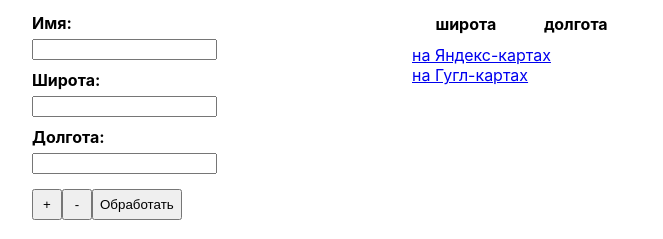
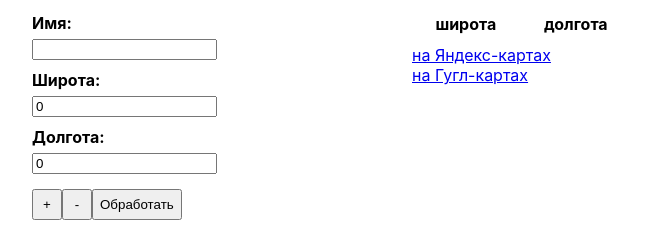
Before and after one commit to oduvanka/object_coordinates, a React (Create React App) app in the folder object-coordinates/: page / in a window 1280 px wide. Shown: the part 145-384 px from the top of the page, without its empty margins (308-971 px from the left). Built offline with nearby package versions, Linux system fonts and the light colour scheme.

Commit message:
Выделяет в отдельный компонент строку с полями ввода координат

```diff
--- a/object-coordinates/src/App.css
+++ b/object-coordinates/src/App.css
@@ -17,7 +17,14 @@
   margin-right: 30px;
 }
 
-.form-item {
+.coordinates-list {
+  margin: 0;
+  padding: 0;
+
+  list-style: none;
+}
+
+.coordinates-item {
   display: flex;
   justify-content: space-between;
   flex-wrap: wrap;
--- a/object-coordinates/src/App.js
+++ b/object-coordinates/src/App.js
@@ -7,6 +7,7 @@ import Result from './components/result';
 class App extends React.Component {
   state = {
     name: undefined,
+    tempArrCoords: [[0, 0]],
     arrCoords: undefined,
     centerLatitude: 0,
     centerLongitude: 0
@@ -68,6 +69,7 @@ class App extends React.Component {
         />
         <div className="content">
           <InitialData
+            tempArrCoords={this.state.tempArrCoords}
             jsonCoords={this.handleSubmitCoords}
             addItem={() => this.handleClickAdd()}
             removeItem={() => this.handleClickRemove()}
--- a/object-coordinates/src/components/initial-data.js
+++ b/object-coordinates/src/components/initial-data.js
@@ -3,22 +3,23 @@ import Btn from './btn';
 
 class InitialData extends React.Component {
   render() {
+    const listCoords = this.props.tempArrCoords.map((item, index) => {
+      return (
+        <li className="coordinates-item" key={index}>
+          <ItemCoords item={item}/>
+        </li>
+      );
+    });
+
     return (
       <form className="form-coordinates" onSubmit={this.props.jsonCoords}>
         <p className="form-group">
           <label>Имя:</label>
-          <input name="nameJSON" type="text" required></input>
+          <input name="nameJSON" type="text" required />
         </p>
-        <div className="form-item" name="coordinates">
-          <p className="form-group">
-            <label>Широта:</label>
-            <input name="LatitudeJSON" type="text" required></input>
-          </p>
-          <p className="form-group">
-            <label>Долгота:</label>
-            <input name="LongitudeJSON" type="text" required></input>
-          </p>
-        </div>
+        <ul className="coordinates-list" name="coordinates">
+          {listCoords}
+        </ul>
         <div>
           <Btn type="button" text="+" title="Добавляет новую строку координат" onClick={() => this.props.addItem()}/>
           <Btn type="button" text="-" title="Удаляет последнюю строку координат" onClick={() => this.props.removeItem()}/>
@@ -29,4 +30,21 @@ class InitialData extends React.Component {
   }
 }
 
+class ItemCoords extends React.Component {
+  render() {
+    return (
+      <React.Fragment key={this.props.index}>
+        <p className="form-group">
+          <label>Широта:</label>
+          <input name="LatitudeJSON" type="text" value={this.props.item[0]} required />
+        </p>
+        <p className="form-group">
+          <label>Долгота:</label>
+          <input name="LongitudeJSON" type="text" value={this.props.item[1]} required />
+        </p>
+      </React.Fragment>
+    )
+  }
+}
+
 export default InitialData;
```
